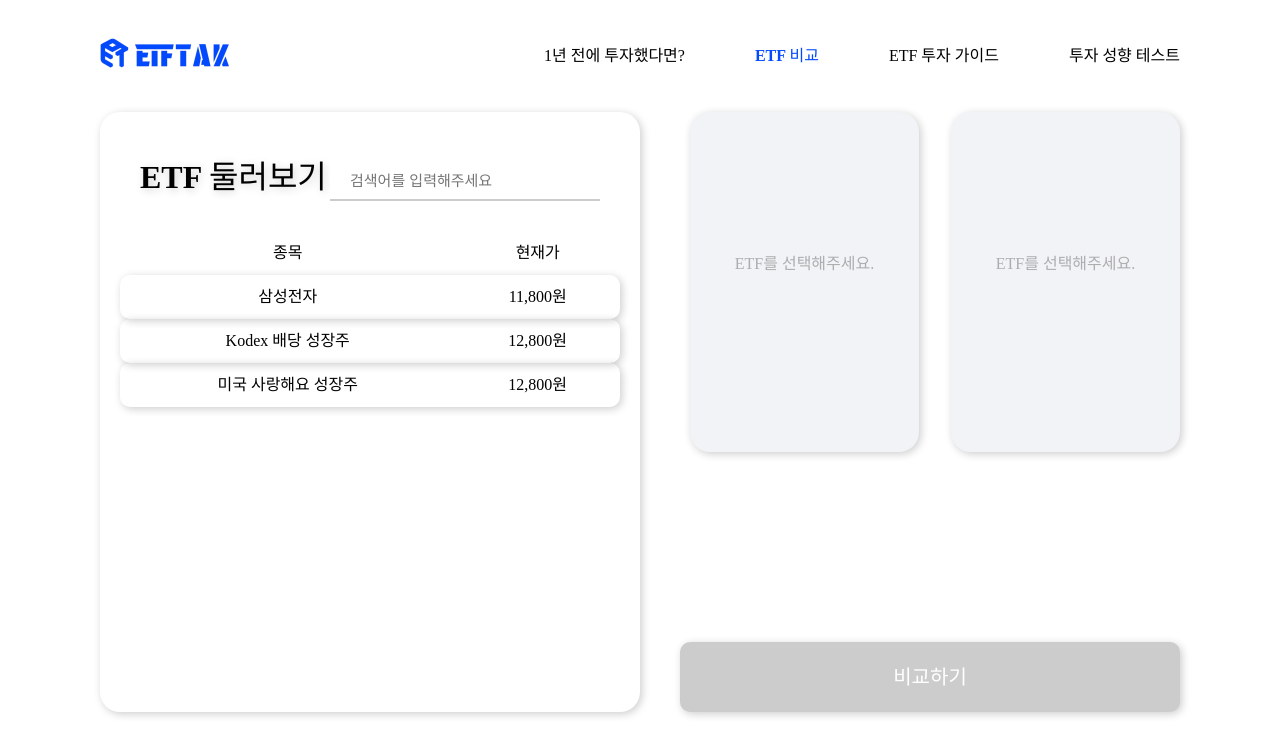
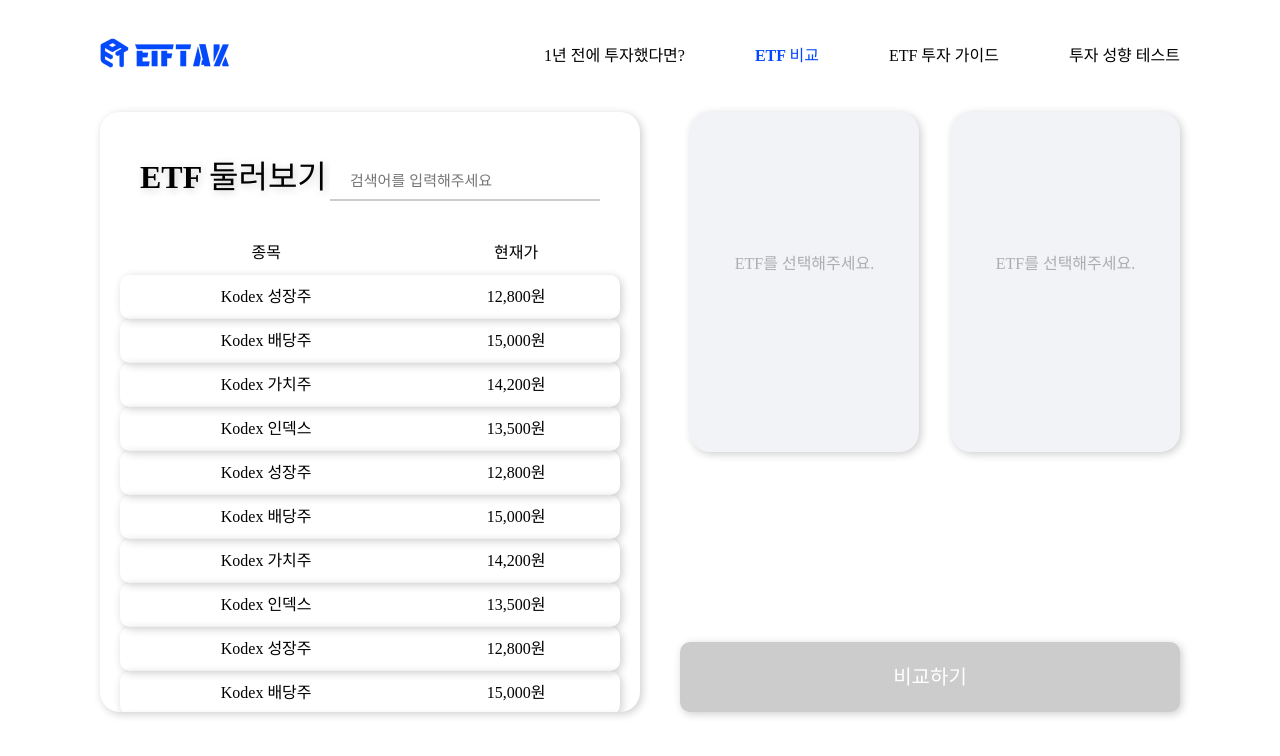
Before and after one commit to ETF-TAK/FE, a React (Vite) app: page /compare in a window 1280 px wide. Shown: the top 756 px of the page. Built offline with nearby package versions, Linux system fonts and the light colour scheme; no server answers; a web font is replaced by a local one.

Commit message:
feat: ETF 비교하기 페이지 구현

```diff
--- a/src/pages/ComparePage.jsx
+++ b/src/pages/ComparePage.jsx
@@ -3,8 +3,34 @@
 import React, { useEffect, useState } from 'react';
 
 export default function ComparePage() {
-  const [etfData, setEtfData] = useState(null);
-  const [error, setError] = useState(null);
+  const [etfData, setEtfData] = useState([
+    { name: 'Kodex 성장주', price: 12800 },
+    { name: 'Kodex 배당주', price: 15000 },
+    { name: 'Kodex 가치주', price: 14200 },
+    { name: 'Kodex 인덱스', price: 13500 },
+    { name: 'Kodex 성장주', price: 12800 },
+    { name: 'Kodex 배당주', price: 15000 },
+    { name: 'Kodex 가치주', price: 14200 },
+    { name: 'Kodex 인덱스', price: 13500 },
+    { name: 'Kodex 성장주', price: 12800 },
+    { name: 'Kodex 배당주', price: 15000 },
+    { name: 'Kodex 가치주', price: 14200 },
+    { name: 'Kodex 인덱스', price: 13500 },
+  ]);
+  const [selectedEtfs, setSelectedEtfs] = useState([]);
+  const [isCompareEnabled, setIsCompareEnabled] = useState(false);
+
+  const handleSelectedEtf = (etf) => {
+    if (selectedEtfs.length < 2 && !selectedEtfs.some((item) => item.name === etf.name)) {
+      setSelectedEtfs([...selectedEtfs, etf]);
+    }
+  };
+
+  const handleRemoveEtf = (index) => {
+    const updateEtfs = [...selectedEtfs];
+    updateEtfs.splice(index, 1);
+    setSelectedEtfs(updateEtfs);
+  };
 
   const fetchData = async () => {
     try {
@@ -16,8 +42,8 @@
   };
 
   useEffect(() => {
-    fetchData();
-  }, []);
+    setIsCompareEnabled(selectedEtfs.length === 2);
+  }, [selectedEtfs]);
 
   return (
     <div className="container">
@@ -35,33 +61,31 @@
               </tr>
             </thead>
             <tbody>
-              {/* {etfData.map(etf)} */}
-              <tr>
-                <td>삼성전자</td>
-                <td>11,800원</td>
-              </tr>
-              <tr>
-                <td>Kodex 배당 성장주</td>
-                <td>12,800원</td>
-              </tr>
-              <tr>
-                <td>미국 사랑해요 성장주</td>
-                <td>12,800원</td>
-              </tr>
+              {etfData.map((etf, index) => (
+                <tr key={index} onClick={() => handleSelectedEtf(etf)}>
+                  <td>{etf.name}</td>
+                  <td>{etf.price.toLocaleString()}원</td>
+                </tr>
+              ))}
             </tbody>
           </table>
         </div>
       </div>
       <div className="right-panel">
         <div className="etfSelect">
-          <div className="etfSelect-1">
-            <h1>ETF를 선택해주세요.</h1>
-          </div>
-          <div className="etfSelect-2">
-            <h1>ETF를 선택해주세요.</h1>
-          </div>
+          {selectedEtfs.map((etf, index) => (
+            <div className={`etfSelect-${index + 1}`} key={index}>
+              <h1>{etf.name}</h1>
+              <button onClick={() => handleRemoveEtf(index)}>취소</button>
+            </div>
+          ))}
+          {Array.from({ length: 2 - selectedEtfs.length }).map((_, index) => (
+            <div className={`etfSelect-${selectedEtfs.length + index + 1}`} key={index}>
+              <h1>ETF를 선택해주세요.</h1>
+            </div>
+          ))}
         </div>
-        <div className="compare-btn">
+        <div className={`compare-btn ${isCompareEnabled ? 'active' : 'inactive'}`}>
           <h1>비교하기</h1>
         </div>
       </div>
--- a/src/styles/ComparePage.css
+++ b/src/styles/ComparePage.css
@@ -7,6 +7,7 @@
     box-shadow: 2px 2px 8px rgba(0, 0, 0, 0.2);
     width: 50%;
     height: 600px;
+    overflow-y: auto;
 }
 
 .etfSearch-Top {
@@ -132,6 +133,30 @@
     color: #fff;
 }
 
-.compare-btn:hover {
-    background-color: #bbb;
+.compare-btn.inactive {
+    background-color: #CCC;
 }
+
+/* 비활성화 상태 */
+.compare-btn.inactive:hover {
+    background-color: #cdcdcd;
+    cursor: not-allowed;
+}
+
+/* 활성화 상태 */
+.compare-btn.active {
+    background-color: #007BFF;
+}
+
+/* 활성화 상태의 호버 */
+.compare-btn.active:hover {
+    background-color: #0056b3;
+}
+
+.message {
+    margin-top: 20px;
+    font-size: 16px;
+    color: #333;
+    text-align: center;
+    font-weight: bold;
+}
```
